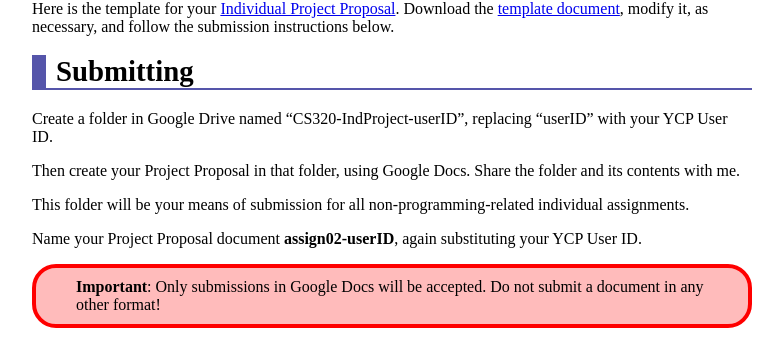
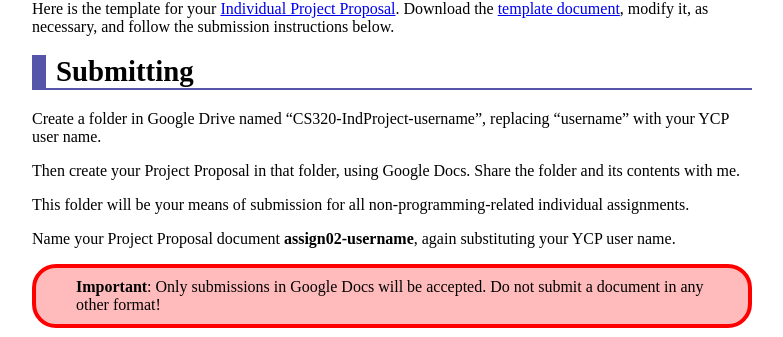
Before and after one commit to ycpcs/cs320-spring2018, a Jekyll site: the page built from assign/assign02.md, in a window 1280 px wide. Shown: the part 930-1267 px from the top of the page, without its empty margins (248-1031 px from the left). Built offline with Jekyll 4.4.1, drawn with Linux system fonts in a browser that asks for light colours.

Commit message:
changed to user names

```diff
--- a/assign/assign02.md
+++ b/assign/assign02.md
@@ -67,13 +67,13 @@ Here is the template for your [Individual Project Proposal](CS320_Individual_Pro
 Submitting
 ==========
 
-Create a folder in Google Drive named "CS320-IndProject-userID", replacing "userID" with your YCP User ID.
+Create a folder in Google Drive named "CS320-IndProject-username", replacing "username" with your YCP user name.
 
 Then create your Project Proposal in that folder, using Google Docs.  Share the folder and its contents with me.
 
 This folder will be your means of submission for all non-programming-related individual assignments.
 
-Name your Project Proposal document **assign02-userID**, again substituting your YCP User ID.
+Name your Project Proposal document **assign02-username**, again substituting your YCP user name.
 
 <div class="callout">
 <b>Important</b>: Only submissions in Google Docs will be accepted.
```
Also changed, not shown: assign/assign01.md (+2 -2 lines), assign/assign05.md (+1 -1 lines), assign/assign06.md (+1 -1 lines).
